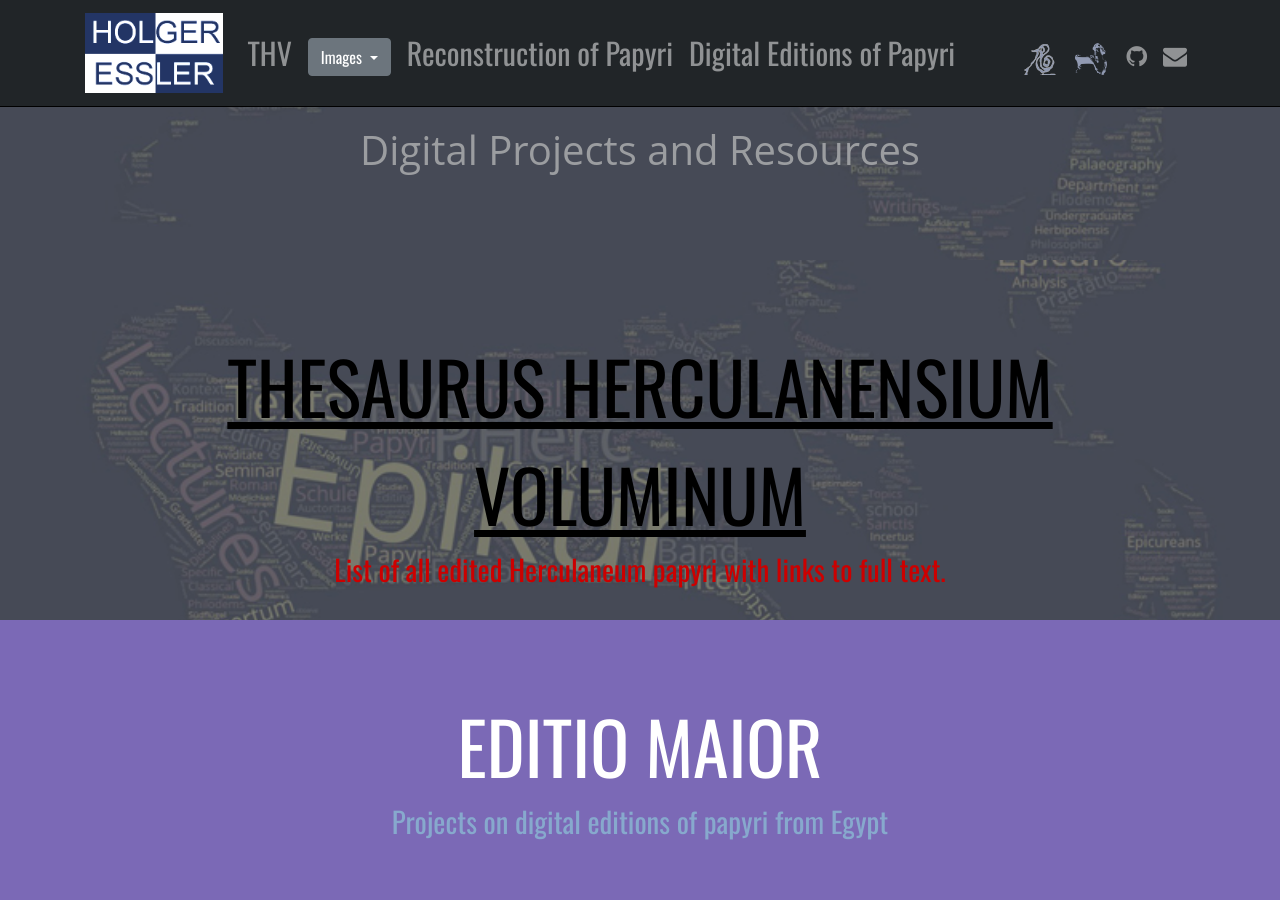
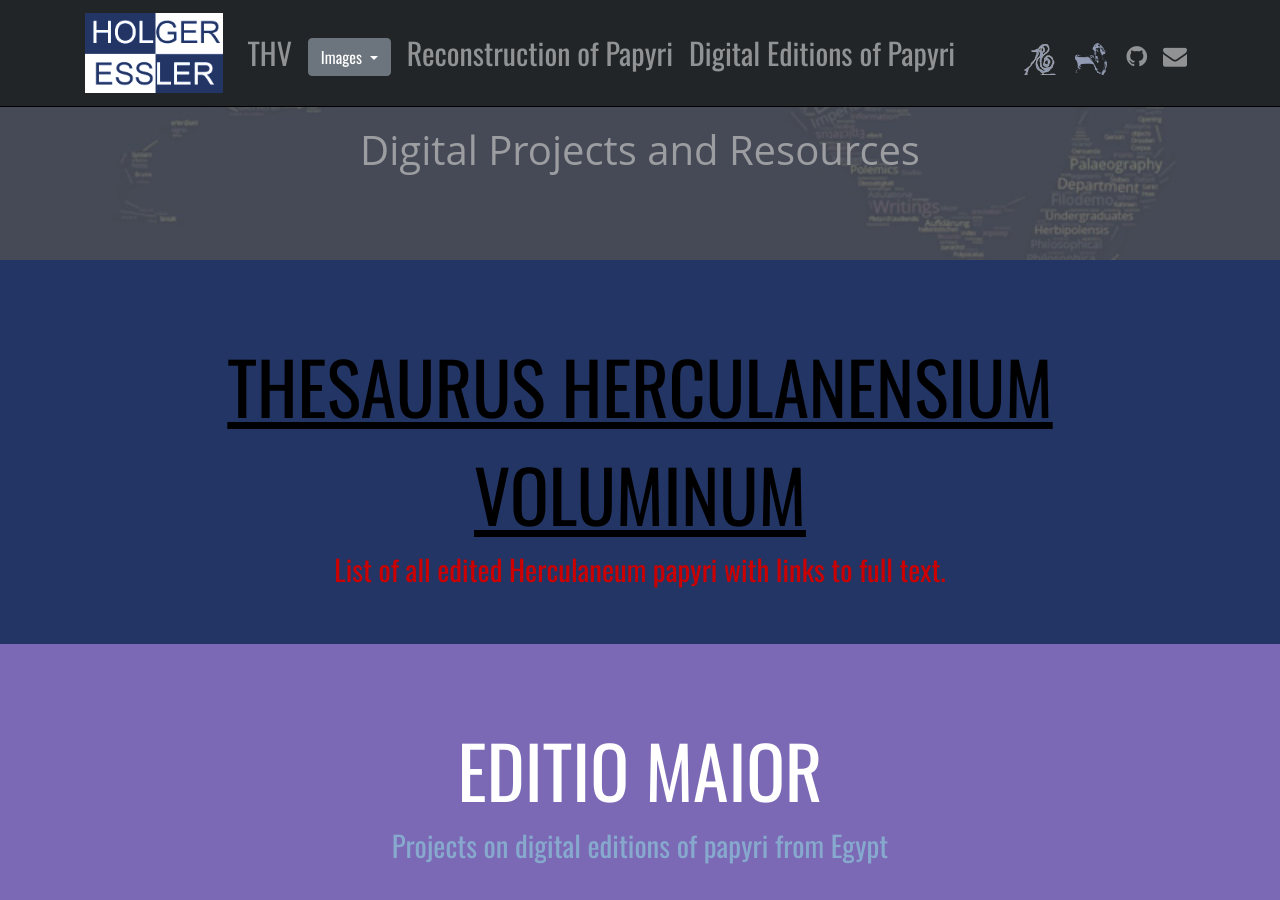
Before and after one commit to HolgerEssler/HolgerEssler.github.io, a Jekyll site: the page built from index.html, in a window 1280 px wide and 900 px high, scrolled down 640 px. Built offline with Jekyll 4.4.1, drawn with Linux system fonts in a browser that asks for light colours; nearby versions of some CDN libraries.

Commit message:
Update main.css

```diff
--- a/css/main.css
+++ b/css/main.css
@@ -93,11 +93,9 @@ li {
 }
 
 .thv {
-  background-image: url("../images/background.jpeg");
-  background-position: center;
-  background-repeat: no-repeat;
-  background-size: cover;
-}
+  background-color: #233565;
+    min-height: 8em;
+  }
 
 .thv .title {
   margin-top: 1em;
@@ -181,7 +179,7 @@ li {
 }
 
 .dis {
-  background-color: #d3413f;
+  background-color: ##233565;;
   min-height: 8em;
 }
 
@@ -223,7 +221,7 @@ li {
 
 
 .mathRec {
-  background-color: #d3413f;
+  background-color: #7b69b6;
   min-height: 8em;
 }
 
```
